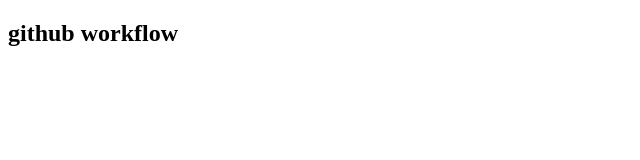
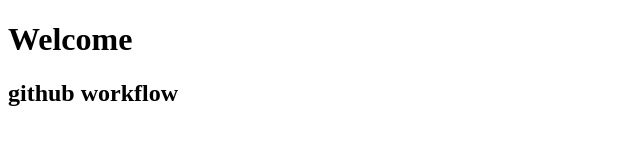
Before and after one commit to ItsmeNiteshMeena/Testing-sample-project-demo, a plain HTML site: page index.html in a window 1280 px wide. Shown: the whole page, without its empty margins (0-640 px from the left). Drawn offline with Linux system fonts and the light colour scheme.

Commit message:
changes done

```diff
--- /dev/null
+++ b/app.js
@@ -0,0 +1 @@
+console.log("hello world")
--- a/index.html
+++ b/index.html
@@ -6,6 +6,7 @@
     <title>git & github</title>
 </head>
 <body>
+    <h1>Welcome</h1>
     <h2>github workflow </h2>
 </body>
 </html>
```
